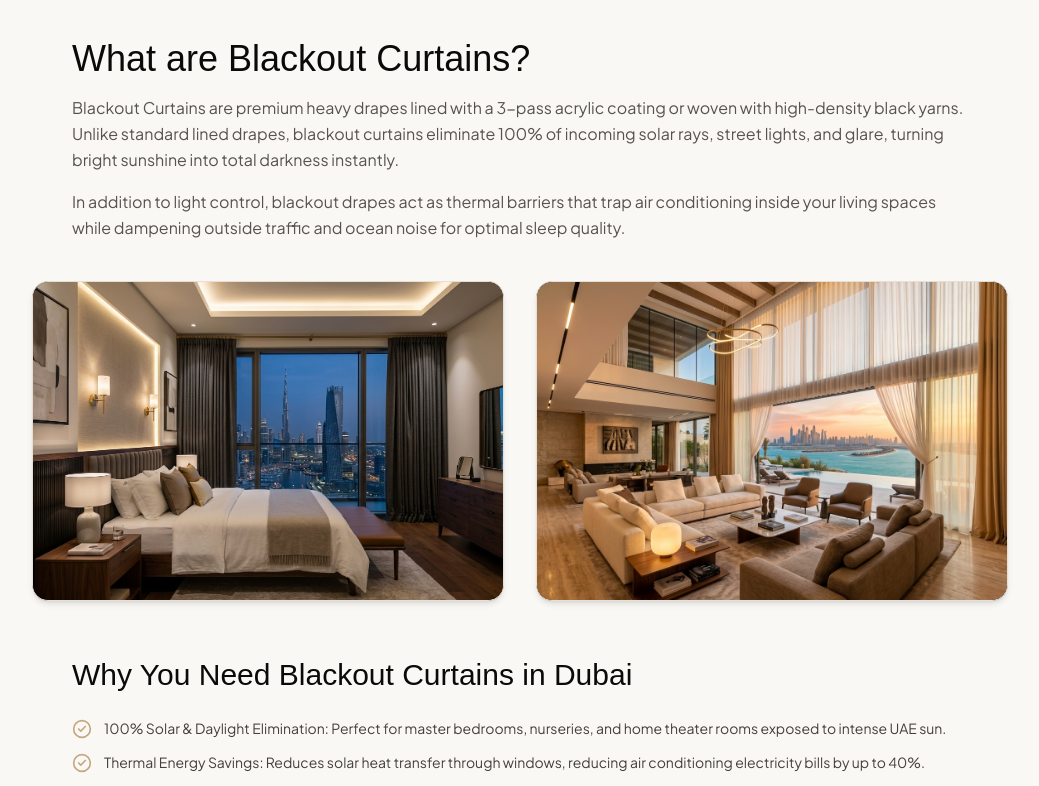
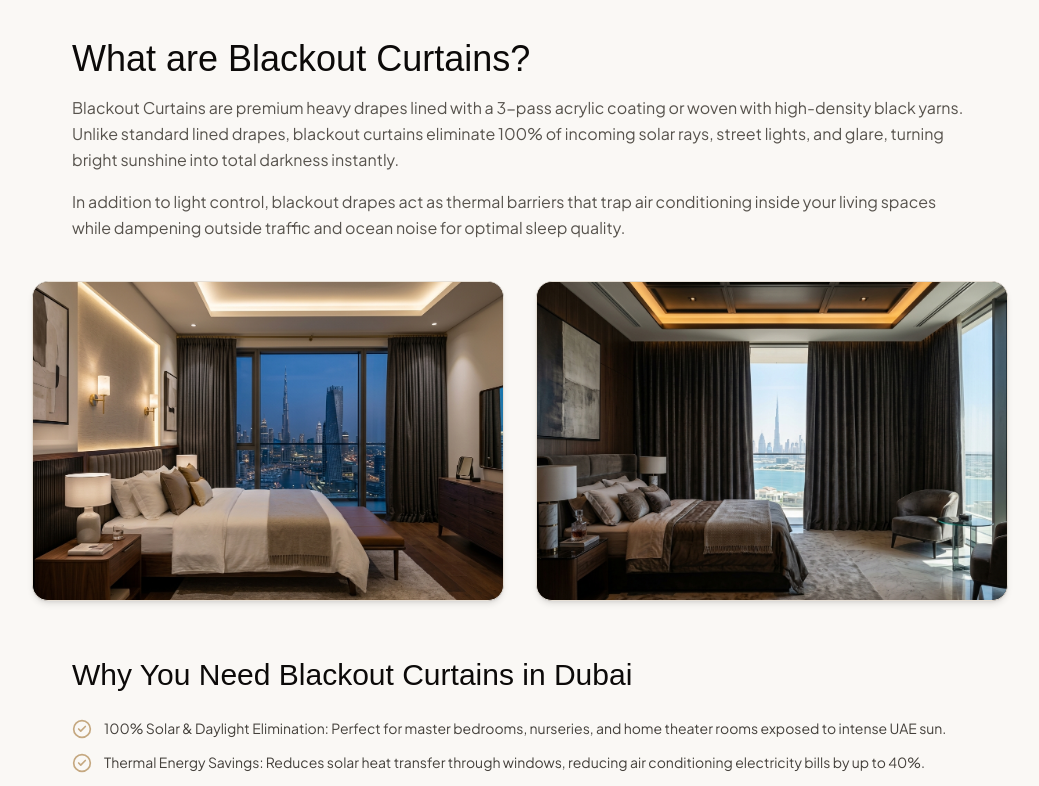
Before and after one commit to itfalcon176/curtains-plam, a Next.js app: page /blackout-curtains in a window 1280 px wide. Shown: the part 428-1214 px from the top of the page, without its empty margins (120-1159 px from the left). Built offline with nearby package versions, Linux system fonts and the light colour scheme; a web font is replaced by a local one.

Commit message:
feat: add blackout curtains product page and supporting imagery

```diff
--- a/src/app/blackout-curtains/page.tsx
+++ b/src/app/blackout-curtains/page.tsx
@@ -14,8 +14,8 @@ export default function BlackoutCurtainsPage() {
         "Blackout Curtains are premium heavy drapes lined with a 3-pass acrylic coating or woven with high-density black yarns. Unlike standard lined drapes, blackout curtains eliminate 100% of incoming solar rays, street lights, and glare, turning bright sunshine into total darkness instantly.",
         "In addition to light control, blackout drapes act as thermal barriers that trap air conditioning inside your living spaces while dampening outside traffic and ocean noise for optimal sleep quality.",
       ]}
-      images={["/card-blackout-curtains.jpg", "/card-wave-curtains.jpg"]}
-      imageAltText={["Blackout Curtains Master Bedroom", "Wave Pleat Blackout Drapes"]}
+      images={["/card-blackout-curtains.jpg", "/card-blackout-drapes.jpg"]}
+      imageAltText={["Blackout Curtains Master Bedroom", "Tailored Luxury Blackout Drapes"]}
       whyNeedHeading="Why You Need Blackout Curtains in Dubai"
       whyNeedPoints={[
         "100% Solar & Daylight Elimination: Perfect for master bedrooms, nurseries, and home theater rooms exposed to intense UAE sun.",
```
Also changed, not shown: public/card-blackout-drapes.jpg (added).
